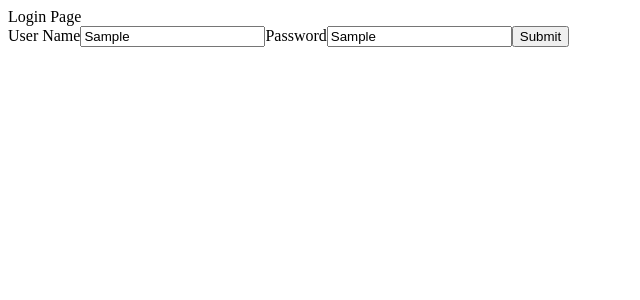
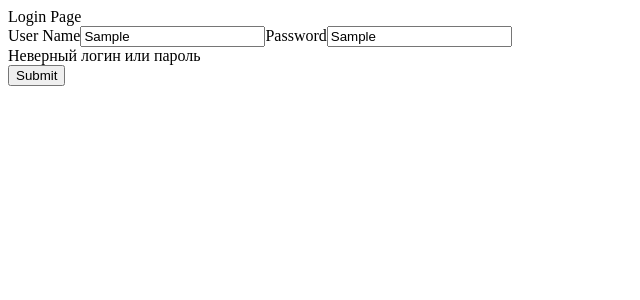
Before and after one commit to 1romang1/frontend-project-12, a React app in the folder frontend/: page /login in a window 1280 px wide. Both pictures are taken after typing "Sample", "Sample" into the empty fields and a click on the button "Submit". Shown: the top 300 px of the page, without its empty margins (0-640 px from the left). Built offline with nearby package versions, Linux system fonts and the light colour scheme; no server answers; the HTML template or start-up script is replaced by a standard one.

Commit message:
added added an error message during authorization fix #45

```diff
--- a/frontend/src/Components/LoginForm.jsx
+++ b/frontend/src/Components/LoginForm.jsx
@@ -1,6 +1,6 @@
 import { Formik, Form, useField } from "formik";
 import { useDispatch } from "react-redux";
-import {useNavigate} from 'react-router-dom'
+import { useNavigate } from "react-router-dom";
 import * as Yup from "yup";
 import { setCredentials } from "../store/slices/authSlice";
 import { useLoginMutation } from "../api/authApi";
@@ -21,7 +21,7 @@ const MyTextInput = ({ label, ...props }) => {
 const LoginForm = () => {
   const dispatch = useDispatch();
   const navigate = useNavigate();
-  const [login]  = useLoginMutation();
+  const [login, { isError }] = useLoginMutation();
   return (
     <>
       <Formik
@@ -41,7 +41,7 @@ const LoginForm = () => {
           try {
             const response = await login(values).unwrap();
             dispatch(setCredentials(response));
-            navigate('/')
+            navigate("/");
           } catch (error) {
             console.error("Login error", error);
           }
@@ -61,7 +61,7 @@ const LoginForm = () => {
             type="text"
             placeholder="**********"
           />
-
+          {isError && <div>Неверный логин или пароль</div>}
           <button type="submit">Submit</button>
         </Form>
       </Formik>
```
